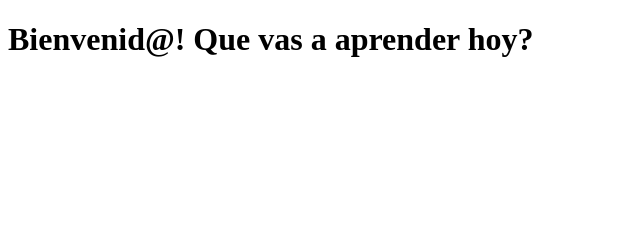
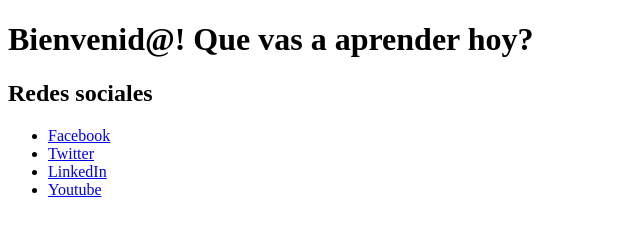
Before and after one commit to ingvillajimenez/mi_primera_pagina, a plain HTML site: page index.html in a window 1280 px wide. Shown: the whole page, without its empty margins (0-640 px from the left). Drawn offline with Linux system fonts and the light colour scheme.

Commit message:
Redes sociales

```diff
--- a/index.html
+++ b/index.html
@@ -7,5 +7,13 @@
   </head>
   <body>
     <h1>Bienvenid@! Que vas a aprender hoy?</h1>
+
+    <h2>Redes sociales</h2>
+    <ul>
+      <li><a href="https://facebook.com" target="_blank">Facebook</a></li>
+      <li><a href="https://twitter.com" target="_blank">Twitter</a></li>
+      <li><a href="https://linkedin.com" target="_blank">LinkedIn</a></li>
+      <li><a href="https://www.youtube.com/" target="_blank">Youtube</a></li>
+    </ul>
   </body>
 </html>
```
